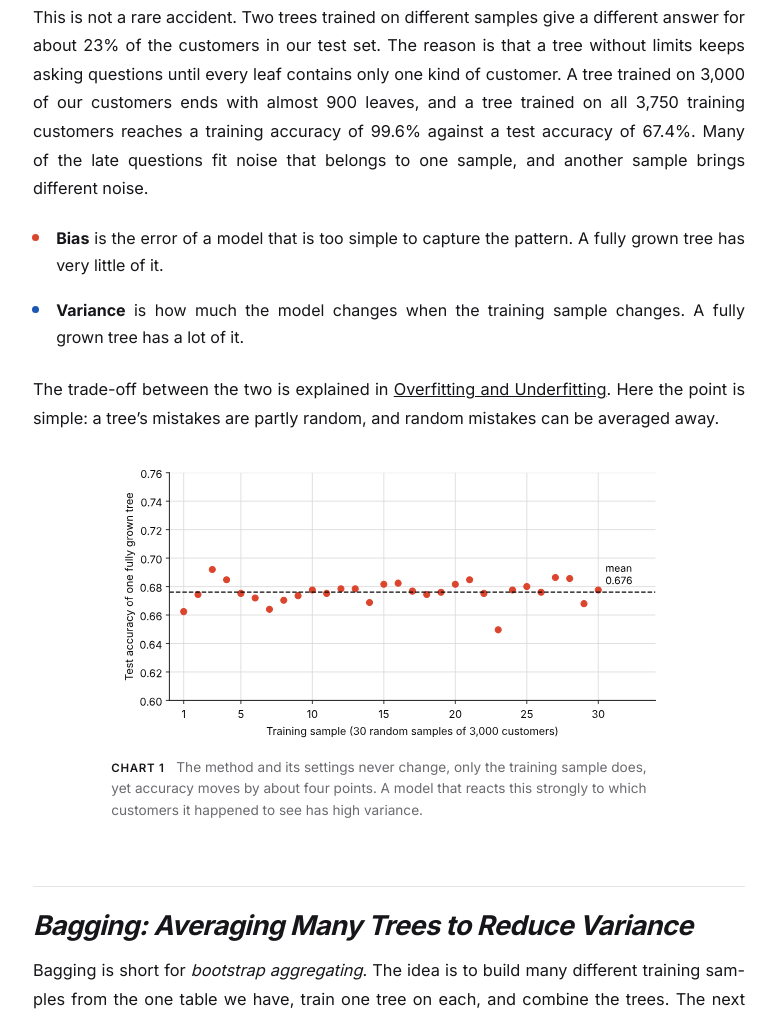
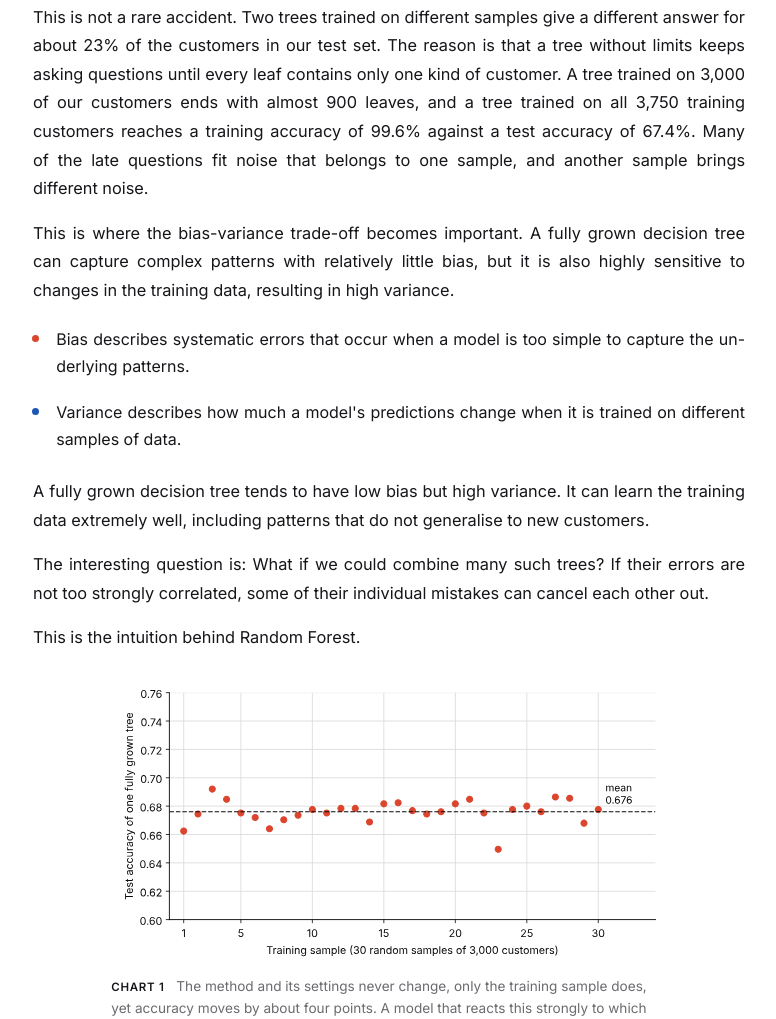
Before and after one commit to eileenheyer-cyber/Yuanyuan_zhang.github.io, a plain HTML site: page random-forest.html in a window 1280 px wide. Shown: the part 1395-2414 px from the top of the page, without its empty margins (251-1027 px from the left). Drawn offline with Linux system fonts and the light colour scheme.

Commit message:
Random Forest post: replace bias-variance passage with Eileen's own text (draft)
Co-Authored-By: Claude Sonnet 5.5 <noreply@anthropic.com>
Claude-Session: https://claude.ai/code/session_01GtfrNhBkhgggdBVpvV4TXe

```diff
--- a/random-forest.html
+++ b/random-forest.html
@@ -61,12 +61,18 @@
 
   <p>This is not a rare accident. Two trees trained on different samples give a different answer for about 23% of the customers in our test set. The reason is that a tree without limits keeps asking questions until every leaf contains only one kind of customer. A tree trained on 3,000 of our customers ends with almost 900 leaves, and a tree trained on all 3,750 training customers reaches a training accuracy of 99.6% against a test accuracy of 67.4%. Many of the late questions fit noise that belongs to one sample, and another sample brings different noise.</p>
 
+  <p>This is where the bias-variance trade-off becomes important. A fully grown decision tree can capture complex patterns with relatively little bias, but it is also highly sensitive to changes in the training data, resulting in high variance.</p>
+
   <ul class="post-points post-points-color">
-    <li><strong>Bias</strong> is the error of a model that is too simple to capture the pattern. A fully grown tree has very little of it.</li>
-    <li><strong>Variance</strong> is how much the model changes when the training sample changes. A fully grown tree has a lot of it.</li>
+    <li>Bias describes systematic errors that occur when a model is too simple to capture the underlying patterns.</li>
+    <li>Variance describes how much a model's predictions change when it is trained on different samples of data.</li>
   </ul>
 
-  <p>The trade-off between the two is explained in <a href="overfitting-underfitting.html">Overfitting and Underfitting</a>. Here the point is simple: a tree’s mistakes are partly random, and random mistakes can be averaged away.</p>
+  <p>A fully grown decision tree tends to have low bias but high variance. It can learn the training data extremely well, including patterns that do not generalise to new customers.</p>
+
+  <p>The interesting question is: What if we could combine many such trees? If their errors are not too strongly correlated, some of their individual mistakes can cancel each other out.</p>
+
+  <p>This is the intuition behind Random Forest.</p>
 
   <figure class="post-fig">
     <img src="images/random-forest/chart-1-tree-spread.svg" alt="Dot chart of test accuracy for 30 fully grown decision trees, each trained on a different random sample. The dots range from 0.650 to 0.692 around a mean of 0.676." loading="lazy">
```
